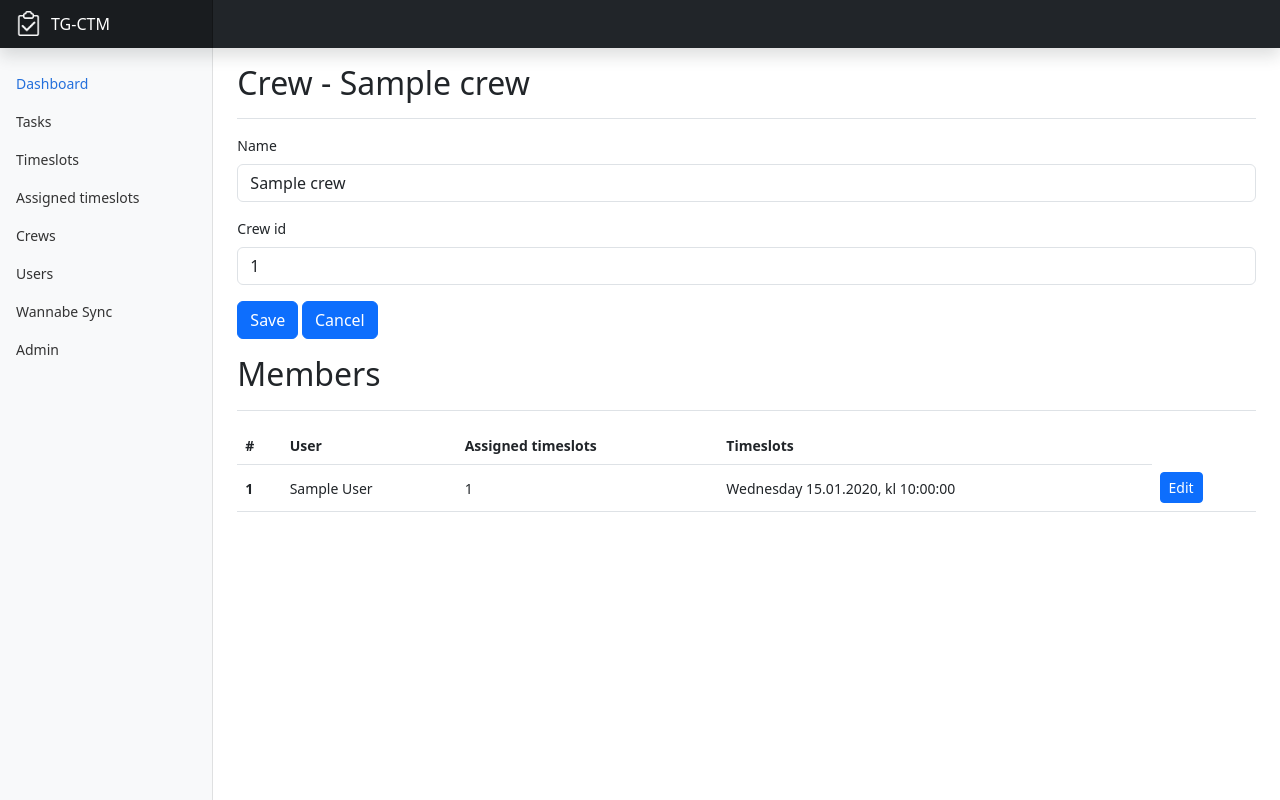
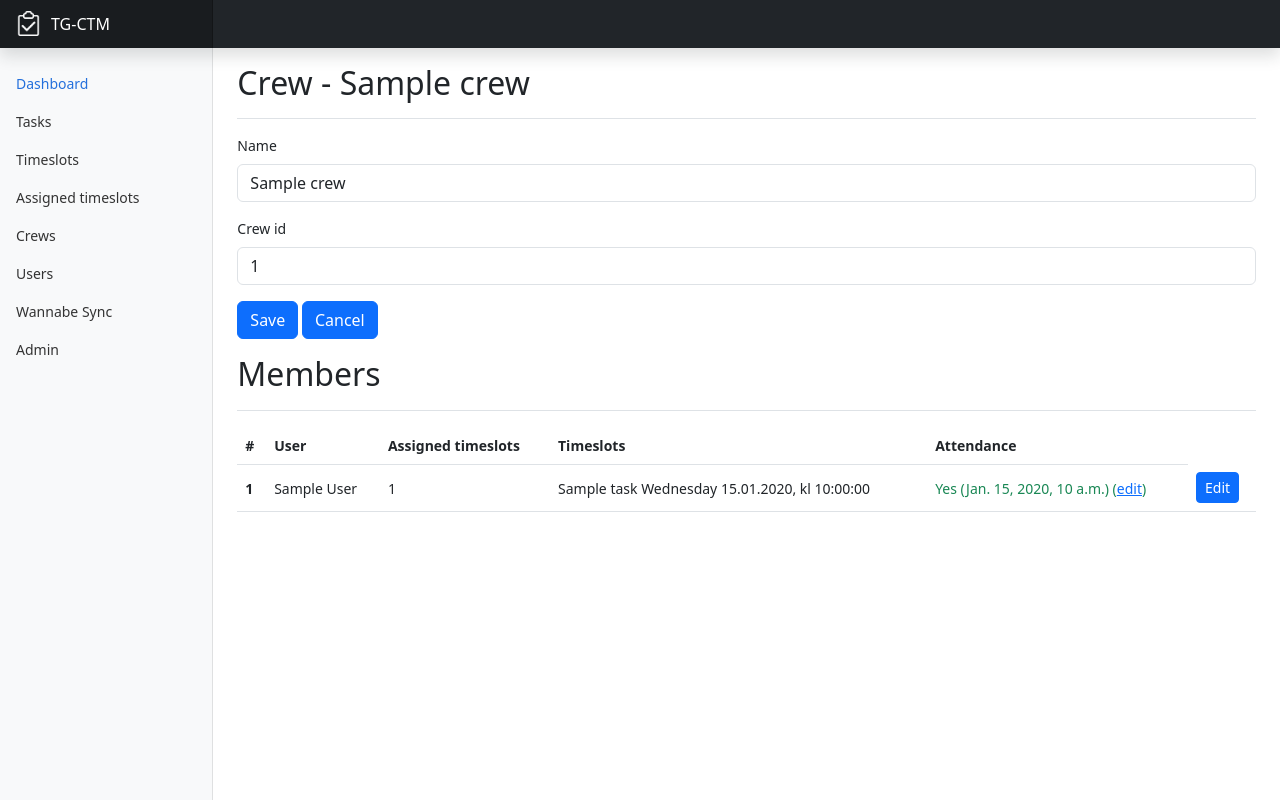
Before and after one commit to gathering/tg-ctm, a Django app: page /crew/1 in a window 1280 px wide. Run offline with Django 4.2, Linux system fonts and the light colour scheme; a user stored in the database is signed in; tables that the repository leaves empty hold one stand-in row (values such as "Sample post"); some libraries are stand-ins or nearby versions.

Commit message:
refactor: show task and attendance in timeslot lists
Signed-off-by: Glenn <glenn@kandu.no>

```diff
--- a/tgctm/ctm/templates/edit_crew.html
+++ b/tgctm/ctm/templates/edit_crew.html
@@ -29,6 +29,7 @@
       <th scope="col">User</th>
       <th scope="col">Assigned timeslots</th>
       <th scope="col">Timeslots</th>
+      <th scope="col">Attendance</th>
     </tr>
   </thead>
   <tbody>
@@ -37,7 +38,8 @@
       <th scope="row">{{ crewuser.user.id }}</th>
       <td>{{ crewuser.user.first_name }} {{ crewuser.user.last_name }}</td>
       <td>{{ crewuser.user.profile.num_assigned_timeslots }}</td>
-      <td>{% for tasktimeslotuser in crewuser.user.profile.assigned_timeslots %} {{ tasktimeslotuser.timeslot.starts|date:"l d.m.Y, \k\l H:i:s" }} <br/> {% endfor %}</td>
+      <td>{% for tasktimeslotuser in crewuser.user.profile.assigned_timeslots %} {{ tasktimeslotuser.timeslot.task.name }} {{ tasktimeslotuser.timeslot.starts|date:"l d.m.Y, \k\l H:i:s" }} <br/> {% endfor %}</td>
+      <td>{% for tasktimeslotuser in crewuser.user.profile.assigned_timeslots %} {% if tasktimeslotuser.attendance %}<span class="text-success">Yes ({{tasktimeslotuser.attendance.created_on}})  (<a href="/timeslot/{{ tasktimeslotuser.timeslot.id }}/attendance/{{tasktimeslotuser.attendance.id}}">edit</a>)</span>{% else %}<span class="text-danger">No</span>{%endif%} <br/> {% endfor %}</td>
       <td><a href="/user/{{ crewuser.user.id }}" type="button" class="btn btn-primary btn-sm">Edit</a></td>
     </tr>
     {% endfor %}
--- a/tgctm/ctm/templates/index.html
+++ b/tgctm/ctm/templates/index.html
@@ -42,6 +42,7 @@
       <th scope="col">User</th>
       <th scope="col">Assigned timeslots</th>
       <th scope="col">Timeslots</th>
+      <th scope="col">Attendance</th>
     </tr>
   </thead>
   <tbody>
@@ -51,7 +52,8 @@
           <th scope="row">{{ crewuser.user.id }}</th>
           <td>{{ crewuser.user.first_name }} {{ crewuser.user.last_name }}</td>
           <td>{{ crewuser.user.profile.num_assigned_timeslots }}</td>
-          <td>{% for tasktimeslotuser in crewuser.user.profile.assigned_timeslots %} {{ tasktimeslotuser.timeslot.starts|date:"l d.m.Y, \k\l H:i:s" }} <br/> {% endfor %}</td>
+          <td>{% for tasktimeslotuser in crewuser.user.profile.assigned_timeslots %} {{ tasktimeslotuser.timeslot.task.name }} {{ tasktimeslotuser.timeslot.starts|date:"l d.m.Y, \k\l H:i:s" }} <br/> {% endfor %}</td>
+          <td>{% for tasktimeslotuser in crewuser.user.profile.assigned_timeslots %} {% if tasktimeslotuser.attendance %}<span class="text-success">Yes ({{tasktimeslotuser.attendance.created_on}})  (<a href="/timeslot/{{ tasktimeslotuser.timeslot.id }}/attendance/{{tasktimeslotuser.attendance.id}}">edit</a>)</span>{% else %}<span class="text-danger">No</span>{%endif%} <br/> {% endfor %}</td>
         </tr>
       {% endif %}
     {% endfor %}
```
